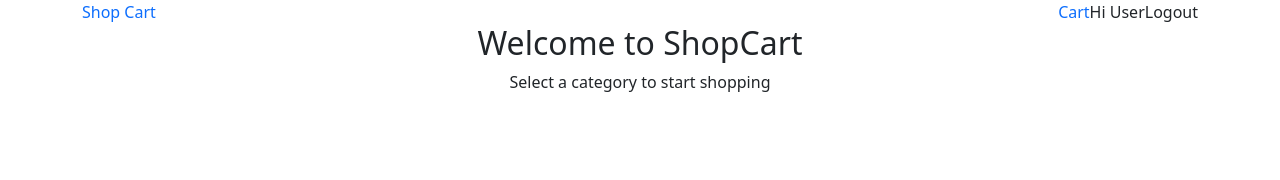
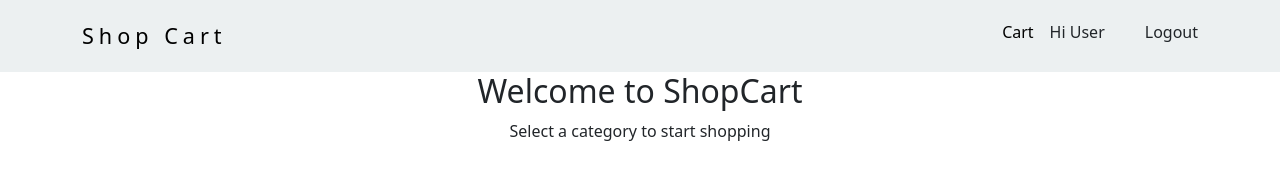
Before and after one commit to sakshipriya9/Frontend_Basics, a plain HTML site: page 15.Project_ShopCart/index.html in a window 1280 px wide. Drawn offline with nearby package versions, Linux system fonts and the light colour scheme.

Commit message:
Added css to common header

```diff
--- a/15.Project_ShopCart/css/common.css
+++ b/15.Project_ShopCart/css/common.css
@@ -0,0 +1,46 @@
+:root {
+    --blue-gray: #ecf0f1;
+}
+
+html {
+    box-sizing: border-box;
+}
+
+*,*::after,*::before {
+    box-sizing: inherit;
+}
+
+#header {
+    background-color: var(--blue-gray);
+    padding: 1.25rem 0;
+}
+
+#header .header-wrapper .logo {
+    font-size: 1.35rem;
+    line-height: 1.5;
+}
+
+#header .header-wrapper .logo a {
+    color: black;
+    letter-spacing: 5px;
+}
+
+#header .header-wrapper .user-actions {
+    font-size: 1rem;
+    line-height: 1.5;
+    gap: 1rem;
+}
+
+#header .header-wrapper .user-actions .logout-btn {
+    cursor: pointer;
+    margin-left: 1.5rem;
+}
+
+#header .header-wrapper .user-actions a {
+    color: black;
+    text-decoration: none;
+}
+
+#header .header-wrapper .user-actions a:hover {
+    text-decoration-line: underline;
+}
--- a/15.Project_ShopCart/index.html
+++ b/15.Project_ShopCart/index.html
@@ -20,7 +20,7 @@
                             <a href="index.html" class="text-decoration-none">Shop Cart</a>
                         </div>
                         <div class="user-actions d-flex flex-row">
-                            <a href="cart.html" class="text-decoration-none">Cart</a>
+                            <a href="cart.html">Cart</a>
                             <div class="user-intro" id="user-intro">Hi User</div>
                             <div class="logout-btn" id="logoutBTN">Logout</div>
                         </div>
```
